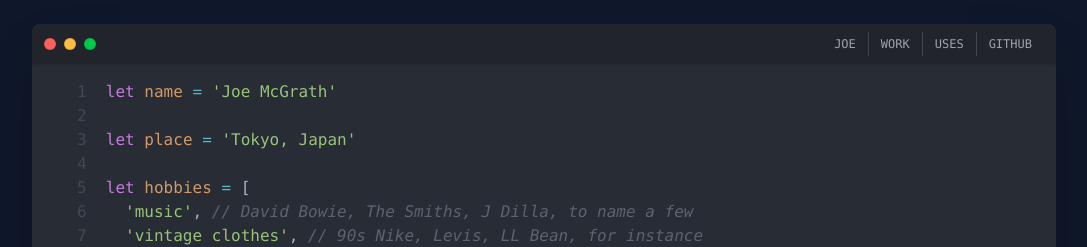
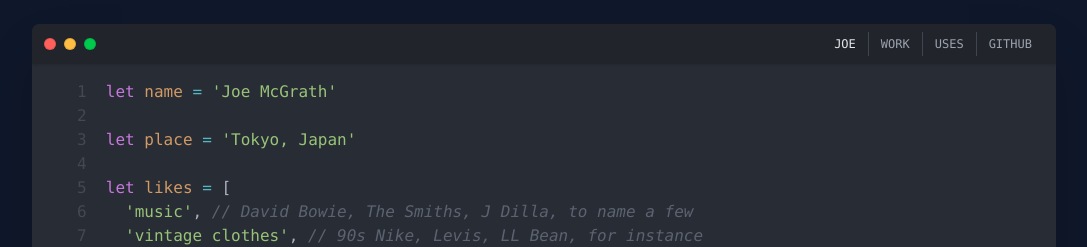
Before and after one commit to josephmcg/portfolio, a Next.js app: page / in a window 1280 px wide. Shown: the top 247 px of the page, without its empty margins (96-1183 px from the left). Built offline with nearby package versions, Linux system fonts and the light colour scheme.

Commit message:
feat: add active style to the header

```diff
--- a/src/app/page.tsx
+++ b/src/app/page.tsx
@@ -18,7 +18,7 @@ const lines: Line[] = [
   { isEmpty: true },
   {
     declaration: 'let',
-    name: 'hobbies',
+    name: 'likes',
     value: '[',
     type: 'bracket',
   },
--- a/src/components/Header/HeaderNav.tsx
+++ b/src/components/Header/HeaderNav.tsx
@@ -1,21 +1,33 @@
+'use client'
+
+import clsx from 'clsx'
+import { usePathname } from 'next/navigation'
+
 import { routes } from '~/constants'
 
 const navItems = [
   { label: 'Joe', href: routes.index },
   { label: 'Work', href: routes.work },
   { label: 'Uses', href: routes.uses },
-  { label: 'GitHub', href: 'https://github.com/josephmcg', external: true },
+  { label: 'GitHub', href: 'https://github.com/josephmcg' },
 ]
 
 export const HeaderNav: React.FC = () => {
+  const pathname = usePathname()
+
   return (
-    <div className="flex divide-x divide-gray-600/70 font-mono text-xs uppercase text-gray-400">
+    <div className="flex divide-x divide-gray-600/70 font-mono text-xs uppercase">
       {navItems.map((item) => (
         <a
           key={item.label}
-          className="px-3 py-1 hover:text-gray-200"
+          className={clsx(
+            'px-3 py-1 hover:text-gray-200',
+            pathname === item.href ? 'text-gray-200' : 'text-gray-400',
+          )}
           href={item.href}
-          target={item.external ? '_blank' : undefined}
+          target={
+            Object.values(routes).includes(item.href) ? undefined : '_blank'
+          }
         >
           {item.label}
         </a>
```
